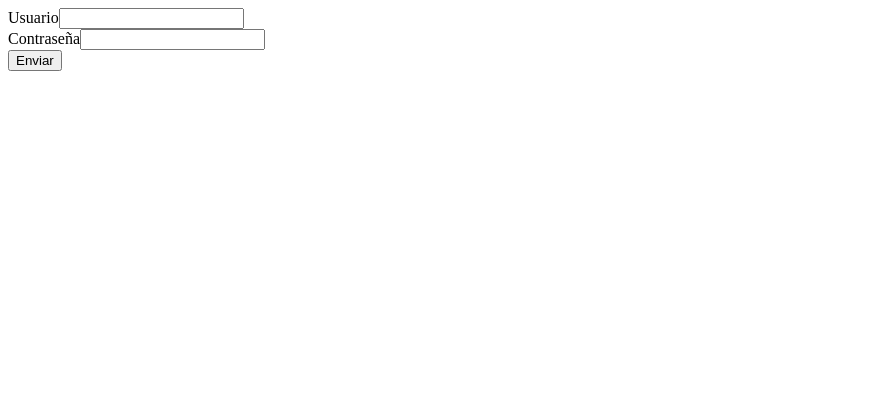
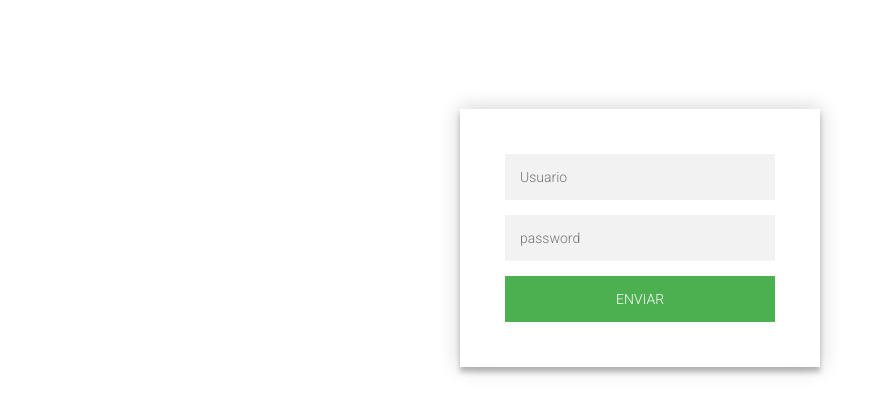
Before and after one commit to rgr2228/SupportFormFront, an Angular app: page / in a window 1280 px wide. Shown: the top 414 px of the page, without its empty margins (0-882 px from the left). Built offline with nearby package versions, Linux system fonts and the light colour scheme.

Commit message:
Avance en plantillas

```diff
--- a/src/app/app.component.css
+++ b/src/app/app.component.css
@@ -0,0 +1,100 @@
+@import url(https://fonts.googleapis.com/css?family=Roboto:300);
+
+.login-page {
+  width: 360px;
+  padding: 8% 0 0;
+  margin: auto;
+}
+.form {
+  position: relative;
+  z-index: 1;
+  background: #FFFFFF;
+  max-width: 360px;
+  margin: 0 auto 100px;
+  padding: 45px;
+  text-align: center;
+  box-shadow: 0 0 20px 0 rgba(0, 0, 0, 0.2), 0 5px 5px 0 rgba(0, 0, 0, 0.24);
+}
+.form input {
+  font-family: "Roboto", sans-serif;
+  outline: 0;
+  background: #f2f2f2;
+  width: 100%;
+  border: 0;
+  margin: 0 0 15px;
+  padding: 15px;
+  box-sizing: border-box;
+  font-size: 14px;
+}
+.form button {
+  font-family: "Roboto", sans-serif;
+  text-transform: uppercase;
+  outline: 0;
+  background: #4CAF50;
+  width: 100%;
+  border: 0;
+  padding: 15px;
+  color: #FFFFFF;
+  font-size: 14px;
+  -webkit-transition: all 0.3 ease;
+  transition: all 0.3 ease;
+  cursor: pointer;
+}
+.form button:hover,.form button:active,.form button:focus {
+  background: #43A047;
+}
+.form .message {
+  margin: 15px 0 0;
+  color: #b3b3b3;
+  font-size: 12px;
+}
+.form .message a {
+  color: #4CAF50;
+  text-decoration: none;
+}
+.form .register-form {
+  display: none;
+}
+.container {
+  position: relative;
+  z-index: 1;
+  max-width: 300px;
+  margin: 0 auto;
+}
+.container:before, .container:after {
+  content: "";
+  display: block;
+  clear: both;
+}
+.container .info {
+  margin: 50px auto;
+  text-align: center;
+}
+.container .info h1 {
+  margin: 0 0 15px;
+  padding: 0;
+  font-size: 36px;
+  font-weight: 300;
+  color: #1a1a1a;
+}
+.container .info span {
+  color: #4d4d4d;
+  font-size: 12px;
+}
+.container .info span a {
+  color: #000000;
+  text-decoration: none;
+}
+.container .info span .fa {
+  color: #EF3B3A;
+}
+body {
+  background: #76b852; /* fallback for old browsers */
+  background: -webkit-linear-gradient(right, #76b852, #8DC26F);
+  background: -moz-linear-gradient(right, #76b852, #8DC26F);
+  background: -o-linear-gradient(right, #76b852, #8DC26F);
+  background: linear-gradient(to left, #76b852, #8DC26F);
+  font-family: "Roboto", sans-serif;
+  -webkit-font-smoothing: antialiased;
+  -moz-osx-font-smoothing: grayscale;
+}
--- a/src/app/createRequest.component.ts
+++ b/src/app/createRequest.component.ts
@@ -1,9 +1,41 @@
+import { Request } from './request';
+import { Router } from '@angular/router';
+import { ServiciosService } from './user.service';
 import { Component } from '@angular/core';
 
 @Component({
-    templateUrl: './createRequest.html'
+    templateUrl: './createRequest.html',
+    styleUrls: ['./app.component.css']
 })
 
 export class CreateRequestComponent {
+  request: Request = {
+    idRequest: '',
+    date: '',
+    eventTime: '',
+    user: '',
+    office: '',
+    description: '',
+    type: '',
+    channel: '',
+    priority: '',
+    level: '',
+    status: ''
+  };
+  errorMessage = '';
+
+  constructor(public service: ServiciosService, public router: Router) {}
+
+  onSave() {
+    this.service.createRequest(this.request).subscribe(
+      result => {
+        if (result === '') {
+          this.router.navigate(['/requests']);
+        } else {
+          this.errorMessage = result;
+        }
+    }
+    );
+  }
 
 }
--- a/src/app/createRequest.html
+++ b/src/app/createRequest.html
@@ -1,44 +1,44 @@
 <form name="requestForm" (submit)="onSave()">
 	<div>
 		<div>
-			<label>Fecha</label>
-			<input type="text" placeholder="Fecha de solicitud" required [(ngModel)]="cliente.cedula" name="date">
+			<label>Fecha:</label>
+			<input type="date" placeholder="Fecha de solicitud" required [(ngModel)]="request.date" name="date">
 		</div>
 		<div>
-			<label>Hora</label>
-			<input type="text" placeholder="Hora de solicitud" required [(ngModel)]="cliente.nombres" name="eventTime">
+			<label>Hora:</label>
+			<input type="time" placeholder="Hora de solicitud" required [(ngModel)]="request.eventTime" name="eventTime">
 		</div>
 		<div>
-			<label>Nombre</label>
-			<input type="text" placeholder="Nombre del solicitante" required [(ngModel)]="cliente.apellidos" name="user">
+			<label>Nombre:</label>
+			<input type="text" placeholder="Nombre del solicitante" required [(ngModel)]="request.user" name="user">
 		</div>
 		<div>
-			<label>Oficina</label>
-			<input type="text" placeholder="Oficina del solicitante" required [(ngModel)]="cliente.correoElectronico" name="office">
+			<label>Oficina:</label>
+			<input type="text" placeholder="Oficina del solicitante" required [(ngModel)]="request.office" name="office">
     </div>
     <div>
-			<label>Descripción</label>
-			<input type="text" placeholder="Descripción de solicitud" required [(ngModel)]="cliente.correoElectronico" name="description">
+			<label>Descripción:</label>
+			<input type="text" placeholder="Descripción de solicitud" required [(ngModel)]="request.description" name="description">
     </div>
     <div>
-			<label>Tipo</label>
-			<input type="text" placeholder="Tipo de solicitud" required [(ngModel)]="cliente.correoElectronico" name="typeRequest">
+			<label>Tipo:</label>
+			<input type="text" placeholder="Tipo de solicitud" required [(ngModel)]="request.type" name="typeRequest">
     </div>
     <div>
-			<label>Canal</label>
-			<input type="text" placeholder="Canal de solicitud" required [(ngModel)]="cliente.correoElectronico" name="channel">
+			<label>Canal:</label>
+			<input type="text" placeholder="Canal de solicitud" required [(ngModel)]="request.channel" name="channel">
     </div>
     <div>
-			<label>Prioridad</label>
-			<input type="text" placeholder="Prioridad de solicitud" required [(ngModel)]="cliente.correoElectronico" name="priority">
+			<label>Prioridad:</label>
+			<input type="text" placeholder="Prioridad de solicitud" required [(ngModel)]="request.priority" name="priority">
     </div>
     <div>
-			<label>Nivel</label>
-			<input type="text" placeholder="Nivel de solicitud" required [(ngModel)]="cliente.correoElectronico" name="level">
+			<label>Nivel:</label>
+			<input type="text" placeholder="Nivel de solicitud" required [(ngModel)]="request.level" name="level">
     </div>
     <div>
-			<label>Estado</label>
-			<input type="text" placeholder="Estado de solicitud" required [(ngModel)]="cliente.correoElectronico" name="state">
+			<label>Estado:</label>
+			<input type="text" placeholder="Estado de solicitud" required [(ngModel)]="request.status" name="state">
     </div>
 		<button type="submit">Guardar</button>
 		<span>{{errorMessage}}</span>
--- a/src/app/login.component.ts
+++ b/src/app/login.component.ts
@@ -4,7 +4,8 @@ import {ServiciosService} from './user.service';
 import {Router} from '@angular/router';
 
 @Component({
-    templateUrl: './login.html'
+    templateUrl: './login.html',
+    styleUrls: ['./app.component.css']
 })
 
 export class LoginComponent {
--- a/src/app/login.html
+++ b/src/app/login.html
@@ -1,14 +1,10 @@
-<form name="loginUserForm">
-	<div>
-		<div>
-			<label>Usuario</label>
-			<input type="text" required name="nombreUsuario" [(ngModel)]="userName"/>
-		</div>
-		<div>
-			<label>Contraseña</label>
-			<input type="password" required name="pws" [(ngModel)]="pws"/>
-		</div>
-		<button name="Validar" type="submit" (click)="OnLogin()">Enviar</button>
-	</div>
-	<span>{{errorMessage}}</span>
-</form>
+<div class="login-page">
+  <div class="form">
+    <form name="loginUserForm" class="login-form">
+      <input type="text" placeholder="username" required name="nombreUsuario" [(ngModel)]="userName" placeholder="Usuario"/>
+      <input type="password" placeholder="password" required name="pws" [(ngModel)]="pws" placeholder="password"/>
+      <button name="Validar" type="submit" (click)="OnLogin()">Enviar</button>
+      <span>{{errorMessage}}</span>
+    </form>
+  </div>
+</div>
--- a/src/app/requestList.component.ts
+++ b/src/app/requestList.component.ts
@@ -20,4 +20,8 @@ export class RequestListComponent {
     );
   }
 
+  onNew() {
+    this.router.navigate(['/createRequest']);
+  }
+
 }
--- a/src/app/requestList.html
+++ b/src/app/requestList.html
@@ -0,0 +1,31 @@
+<div>
+	<table border="1" width="100%">
+		<tr>
+			<th height="10%">Nro</th>
+			<th height="25%">Fecha</th>
+      <th height="25%">Hora</th>
+      <th height="25%">Solicitante</th>
+      <th height="25%">Oficina</th>
+      <th height="60%">Descripción</th>
+      <th height="25%">Tipo</th>
+      <th height="25%">Canal</th>
+      <th height="25%">Prioridad</th>
+      <th height="25%">Nivel</th>
+      <th height="25%">Estado</th>
+		</tr>
+		<tr *ngFor="let request of requests">
+			<td>{{request.idRequest}}</td>
+			<td>{{request.date}}</td>
+      <td>{{request.eventTime}}</td>
+      <td>{{request.user}}</td>
+      <td>{{request.office}}</td>
+      <td>{{request.description}}</td>
+      <td>{{request.type}}</td>
+      <td>{{request.channel}}</td>
+      <td>{{request.priority}}</td>
+      <td>{{request.level}}</td>
+      <td>{{request.status}}</td>
+		</tr>
+	</table>
+	<button (click)="onNew()">Crear nuevo </button>
+</div>
--- a/src/app/routes.module.ts
+++ b/src/app/routes.module.ts
@@ -1,3 +1,4 @@
+import { CreateRequestComponent } from './createRequest.component';
 import {NgModule} from '@angular/core';
 import {RouterModule, Routes, Router} from '@angular/router';
 import {LoginComponent } from './login.component';
@@ -5,7 +6,8 @@ import {RequestListComponent} from './requestList.component';
 
 const appModules: Routes = [
     {path: '', component: LoginComponent},
-    {path: 'requests', component: RequestListComponent}
+    {path: 'requests', component: RequestListComponent},
+    {path: 'createRequest', component: CreateRequestComponent}
 ];
 
 @NgModule({
--- a/src/app/user.service.ts
+++ b/src/app/user.service.ts
@@ -1,7 +1,7 @@
+import { Request } from './request';
 import { Observable } from 'rxjs';
 import { Injectable } from '@angular/core';
-import { Http} from '@angular/http';
-// tslint:disable-next-line:import-spacing
+import { Http, Response} from '@angular/http';
 import 'rxjs/add/operator/map';
 
 @Injectable()
@@ -22,4 +22,8 @@ export class ServiciosService {
       map(response => {return response.text()});
     }
 
+    createRequest(request: Request) {
+      return this.http.post('', {}).map(response => {return response.text()});
+    }
+
 }
```
